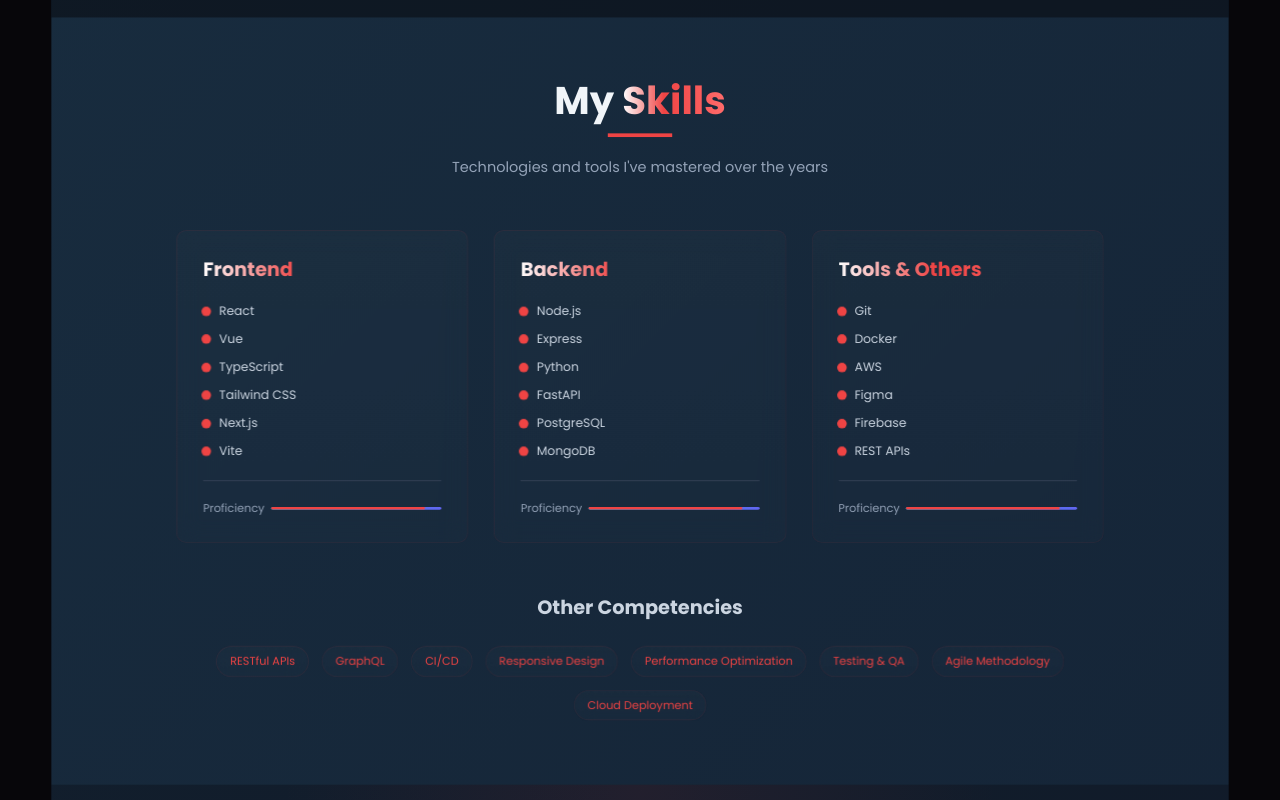
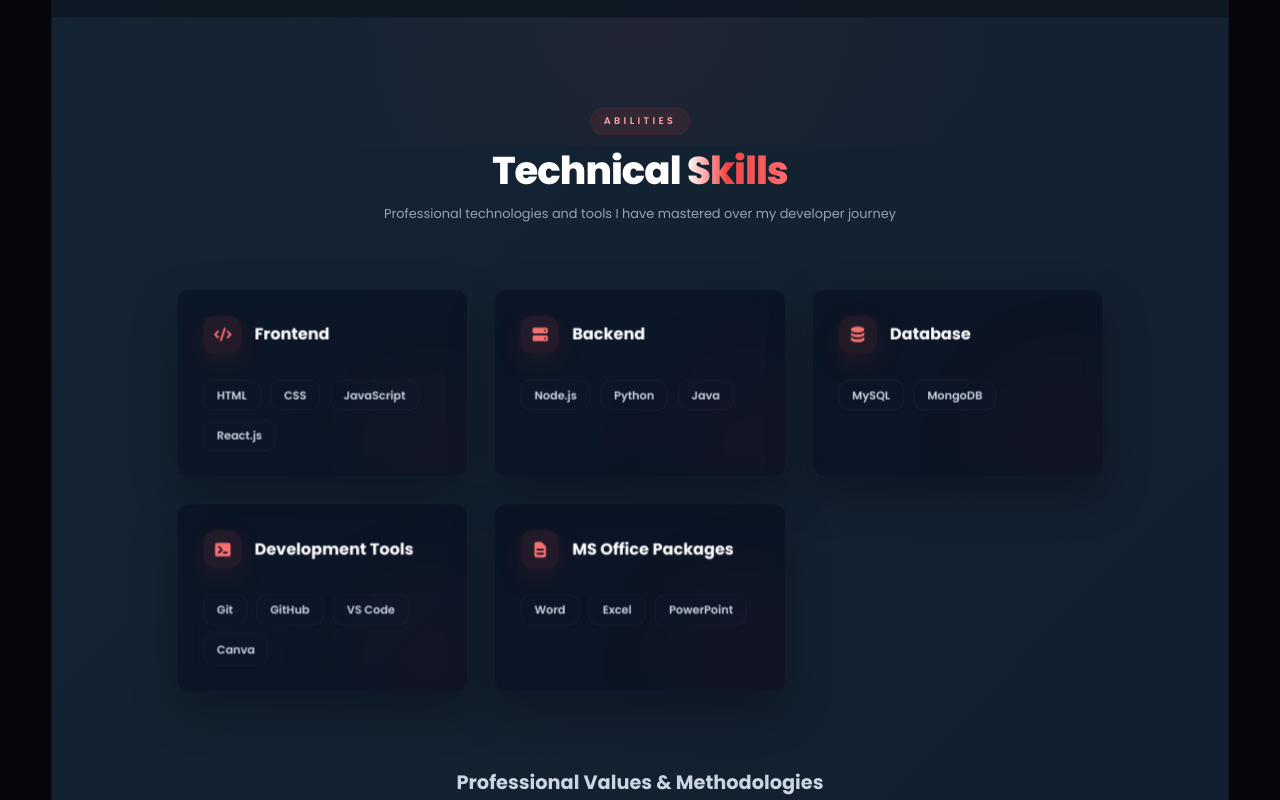
Before and after one commit to samimalam099/Samim-Portfolio, a React (Vite) app: page / in a window 1280 px wide. Shown: the part 1300-2100 px from the top of the page. Built offline with nearby package versions, Linux system fonts and the light colour scheme.

Commit message:
Redesign skills section into a premium glassmorphic dashboard with unique icons and interactive hover badges

```diff
--- a/src/components/Skills.jsx
+++ b/src/components/Skills.jsx
@@ -1,143 +1,123 @@
 import React from 'react'
 import { motion } from 'framer-motion'
+import { HiCode, HiServer, HiDatabase, HiTerminal, HiDocumentText } from 'react-icons/hi'
 import { SKILLS } from '../constants/data'
-import { containerVariants, itemVariants, scaleIn } from '../utils/animations'
+
+const getCategoryIcon = (category) => {
+  switch (category) {
+    case 'Frontend':
+      return HiCode
+    case 'Backend':
+      return HiServer
+    case 'Database':
+      return HiDatabase
+    case 'Development Tools':
+      return HiTerminal
+    case 'MS Office Packages':
+      return HiDocumentText
+    default:
+      return HiCode
+  }
+}
 
 const Skills = () => {
   return (
-    <section id="skills" className="py-20 px-4">
-      <div className="max-w-6xl mx-auto">
+    <section id="skills" className="relative py-28 px-4 sm:px-6 lg:px-8 bg-dark-bg/20">
+      {/* Background radial glow */}
+      <div className="absolute inset-x-0 top-0 h-40 bg-[radial-gradient(circle_at_top,_rgba(239,68,68,0.06),_transparent_60%)] pointer-events-none" />
+
+      <div className="relative mx-auto max-w-6xl">
         {/* Section Title */}
-        <motion.div
-          variants={containerVariants}
-          initial="hidden"
-          whileInView="visible"
-          viewport={{ once: true, margin: '-100px' }}
-          className="text-center mb-16"
-        >
-          <motion.h2 variants={itemVariants} className="text-4xl md:text-5xl font-bold mb-4">
-            My <span className="gradient-text">Skills</span>
-          </motion.h2>
-          <motion.div variants={itemVariants} className="h-1 w-20 bg-accent mx-auto" />
-          <motion.p variants={itemVariants} className="text-slate-400 mt-6 text-lg">
-            Technologies and tools I've mastered over the years
-          </motion.p>
-        </motion.div>
+        <div className="mb-20 text-center">
+          <span className="inline-flex rounded-full border border-red-500/10 bg-red-500/10 px-4 py-2 text-xs uppercase tracking-[0.35em] text-red-300 font-semibold shadow-inner">
+            Abilities
+          </span>
+          <h2 className="mt-5 text-4xl font-extrabold text-white sm:text-5xl tracking-tight">
+            Technical <span className="gradient-text">Skills</span>
+          </h2>
+          <p className="mx-auto mt-4 max-w-2xl text-base leading-relaxed text-slate-400">
+            Professional technologies and tools I have mastered over my developer journey
+          </p>
+        </div>
 
         {/* Skills Grid */}
-        <motion.div
-          variants={containerVariants}
-          initial="hidden"
-          whileInView="visible"
-          viewport={{ once: true, margin: '-100px' }}
-          className="grid md:grid-cols-3 gap-8"
-        >
-          {SKILLS.map((skillGroup, index) => (
-            <motion.div
-              key={index}
-              variants={itemVariants}
-              className="glass p-8 rounded-xl hover:border-accent transition-all duration-300"
-              whileHover={{
-                borderColor: 'rgb(14, 165, 233)',
-                boxShadow: '0 0 30px rgba(14, 165, 233, 0.2)',
-              }}
-            >
-              <h3 className="text-2xl font-bold mb-6 gradient-text">
-                {skillGroup.category}
-              </h3>
+        <div className="grid sm:grid-cols-2 lg:grid-cols-3 gap-8 justify-center">
+          {SKILLS.map((skillGroup, index) => {
+            const CategoryIcon = getCategoryIcon(skillGroup.category)
+            return (
+              <motion.div
+                key={index}
+                initial={{ opacity: 0, y: 30 }}
+                whileInView={{ opacity: 1, y: 0 }}
+                viewport={{ once: true, margin: '-50px' }}
+                transition={{ duration: 0.5, delay: index * 0.08 }}
+                className="group relative rounded-2xl border border-white/5 bg-slate-950/40 p-8 backdrop-blur-md shadow-[0_20px_50px_rgba(0,0,0,0.3)] transition-all duration-500 hover:-translate-y-1.5 hover:border-red-500/30 hover:bg-slate-900/30 hover:shadow-[0_20px_45px_rgba(239,68,68,0.06)] overflow-hidden"
+              >
+                {/* Ambient background light inside card */}
+                <div className="absolute -right-10 -bottom-10 w-40 h-40 bg-red-500/5 rounded-full blur-3xl group-hover:bg-red-500/10 transition-colors duration-500 pointer-events-none" />
 
-              <div className="space-y-3">
-                {skillGroup.skills.map((skill, skillIndex) => (
-                  <motion.div
-                    key={skillIndex}
-                    variants={scaleIn}
-                    className="flex items-center gap-3"
-                    whileHover={{ x: 5 }}
-                    transition={{ type: 'spring', stiffness: 400 }}
-                  >
-                    <motion.div
-                      className="w-2 h-2 bg-accent rounded-full"
-                      animate={{ scale: [1, 1.5, 1] }}
-                      transition={{ duration: 2, repeat: Infinity }}
-                    />
-                    <span className="text-slate-300 font-medium">{skill}</span>
-                  </motion.div>
-                ))}
-              </div>
+                {/* Category Header */}
+                <div className="flex items-center gap-4 mb-8">
+                  <div className="flex h-12 w-12 items-center justify-center rounded-2xl bg-red-500/10 text-red-400 shadow-[0_10px_30px_rgba(239,68,68,0.1)] group-hover:scale-110 group-hover:rotate-6 transition-all duration-300">
+                    <CategoryIcon className="text-2xl" />
+                  </div>
+                  <h3 className="text-xl font-bold text-white group-hover:text-red-400 transition-colors duration-300">
+                    {skillGroup.category}
+                  </h3>
+                </div>
 
-              {/* Skill progress bars for visual appeal */}
-              <motion.div
-                className="mt-6 pt-6 border-t border-slate-700"
-                initial={{ opacity: 0 }}
-                whileInView={{ opacity: 1 }}
-                viewport={{ once: true }}
-              >
-                <div className="flex items-center gap-2 text-sm text-slate-400">
-                  <span>Proficiency</span>
-                  <motion.div
-                    className="flex-1 h-1 bg-slate-700 rounded-full overflow-hidden"
-                    whileInView={{
-                      background: 'linear-gradient(90deg, rgb(14, 165, 233), rgb(99, 102, 241))',
-                    }}
-                    viewport={{ once: true }}
-                  >
-                    <motion.div
-                      className="h-full bg-accent"
-                      initial={{ width: 0 }}
-                      whileInView={{ width: '90%' }}
-                      transition={{ duration: 1, ease: 'easeOut' }}
-                      viewport={{ once: true }}
-                    />
-                  </motion.div>
+                {/* Skills Badges Container */}
+                <div className="flex flex-wrap gap-3">
+                  {skillGroup.skills.map((skill, skillIndex) => (
+                    <motion.span
+                      key={skillIndex}
+                      className="px-4 py-2 text-sm font-semibold rounded-xl border border-white/5 bg-slate-900/50 text-slate-300 hover:text-white hover:border-red-500/35 hover:bg-slate-900/90 transition-all duration-300 shadow-sm cursor-default"
+                      whileHover={{ y: -2, scale: 1.05 }}
+                      whileTap={{ scale: 0.95 }}
+                    >
+                      {skill}
+                    </motion.span>
+                  ))}
                 </div>
+
+                {/* Decorative glowing gradient border */}
+                <div className="absolute top-0 left-0 w-full h-[2px] bg-gradient-to-r from-red-500/0 via-red-500/20 to-red-500/0 opacity-0 group-hover:opacity-100 transition-opacity duration-500 pointer-events-none" />
               </motion.div>
-            </motion.div>
-          ))}
-        </motion.div>
+            )
+          })}
+        </div>
 
-        {/* Additional Skills Showcase */}
-        <motion.div
-          variants={containerVariants}
-          initial="hidden"
-          whileInView="visible"
-          viewport={{ once: true, margin: '-100px' }}
-          className="mt-16"
-        >
-          <motion.h3
-            variants={itemVariants}
-            className="text-2xl font-bold mb-8 text-center text-slate-300"
-          >
-            Other Competencies
-          </motion.h3>
+        {/* Methodologies & Values Tag Showcase */}
+        <div className="mt-24">
+          <h3 className="text-2xl font-bold mb-8 text-center text-slate-300">
+            Professional Values & Methodologies
+          </h3>
 
-          <motion.div
-            variants={containerVariants}
-            className="flex flex-wrap justify-center gap-4"
-          >
+          <div className="flex flex-wrap justify-center gap-4 max-w-4xl mx-auto">
             {[
-              'RESTful APIs',
-              'GraphQL',
-              'CI/CD',
-              'Responsive Design',
-              'Performance Optimization',
-              'Testing & QA',
-              'Agile Methodology',
-              'Cloud Deployment',
-            ].map((skill, index) => (
+              'Responsive Web Design',
+              'SEO Optimization',
+              'Clean Code Architecture',
+              'Creative Graphic Design',
+              'Database Management',
+              'Professional Documentation',
+              'Analytical Thinking',
+              'Problem Solving',
+            ].map((competency, index) => (
               <motion.span
                 key={index}
-                variants={scaleIn}
-                className="px-4 py-2 glass rounded-full text-sm font-medium text-accent border border-accent"
-                whileHover={{
-                  backgroundColor: 'rgba(14, 165, 233, 0.1)',
-                  scale: 1.05,
-                }}
+                initial={{ opacity: 0, scale: 0.9 }}
+                whileInView={{ opacity: 1, scale: 1 }}
+                viewport={{ once: true }}
+                transition={{ duration: 0.4, delay: index * 0.05 }}
+                className="px-5 py-2.5 rounded-full text-sm font-semibold border border-red-500/10 bg-red-500/5 text-red-300 hover:bg-red-500/10 hover:border-red-500/30 hover:text-white transition-all duration-300 cursor-default"
+                whileHover={{ y: -3, scale: 1.05 }}
               >
-                {skill}
+                {competency}
               </motion.span>
             ))}
-          </motion.div>
-        </motion.div>
+          </div>
+        </div>
       </div>
     </section>
   )
--- a/src/constants/data.js
+++ b/src/constants/data.js
@@ -11,15 +11,23 @@
 export const SKILLS = [
   {
     category: 'Frontend',
-    skills: ['React', 'Vue', 'TypeScript', 'Tailwind CSS', 'Next.js', 'Vite'],
+    skills: ['HTML', 'CSS', 'JavaScript', 'React.js'],
   },
   {
     category: 'Backend',
-    skills: ['Node.js', 'Express', 'Python', 'FastAPI', 'PostgreSQL', 'MongoDB'],
+    skills: ['Node.js', 'Python', 'Java'],
   },
   {
-    category: 'Tools & Others',
-    skills: ['Git', 'Docker', 'AWS', 'Figma', 'Firebase', 'REST APIs'],
+    category: 'Database',
+    skills: ['MySQL', 'MongoDB'],
+  },
+  {
+    category: 'Development Tools',
+    skills: ['Git', 'GitHub', 'VS Code', 'Canva'],
+  },
+  {
+    category: 'MS Office Packages',
+    skills: ['Word', 'Excel', 'PowerPoint'],
   },
 ]
 
```
